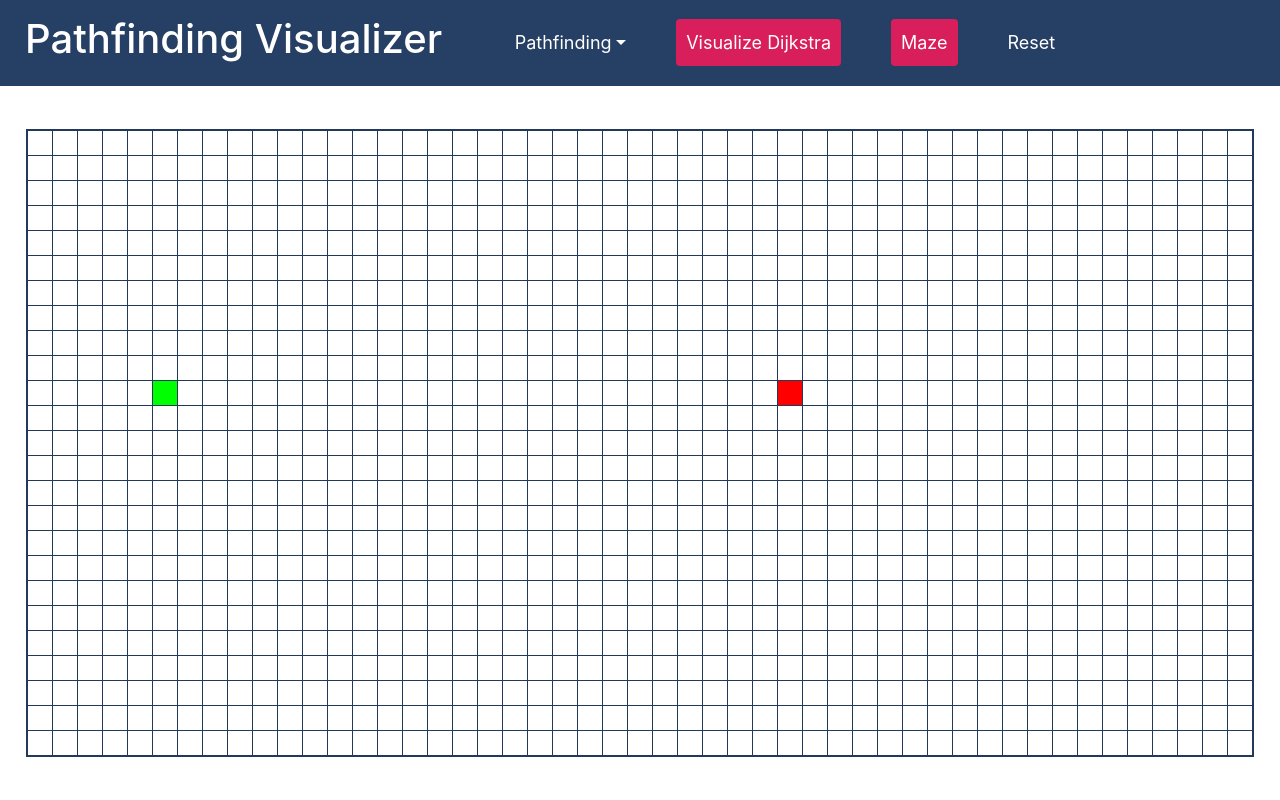
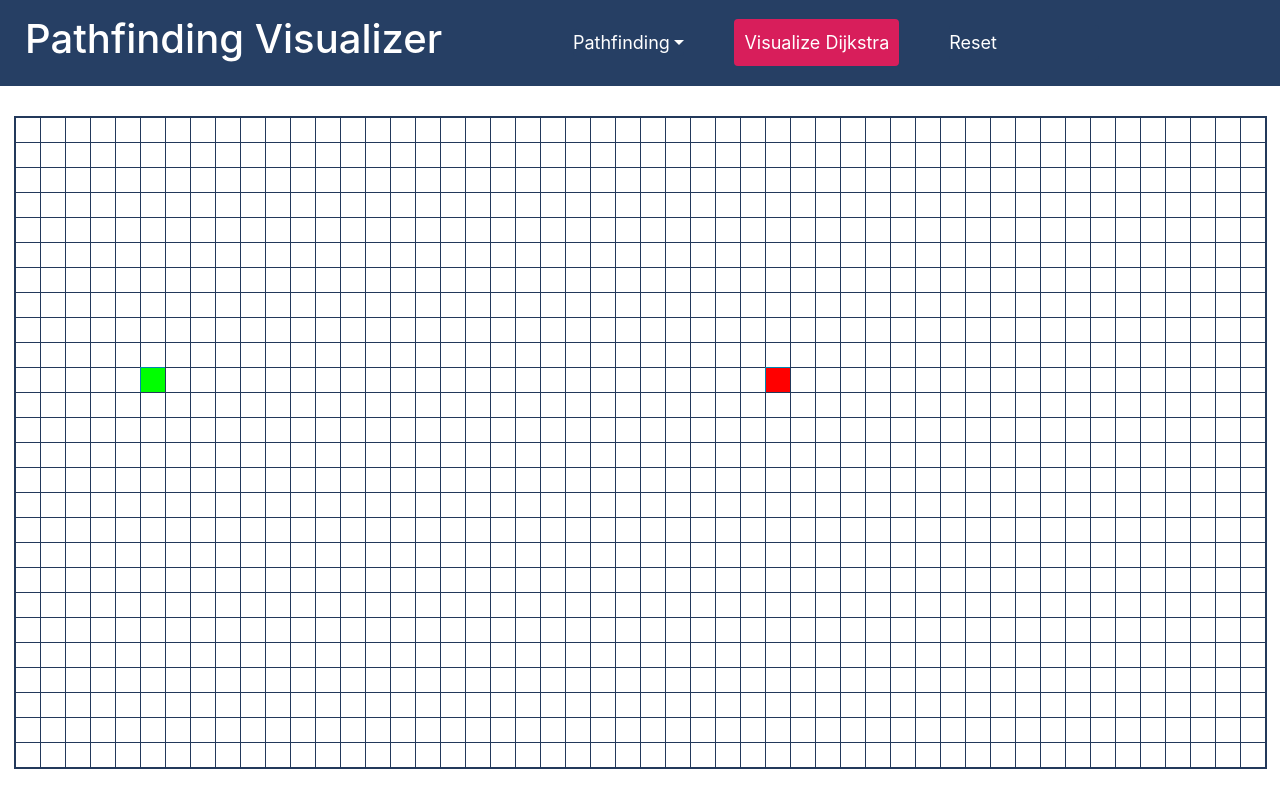
Before and after one commit to GhillyOP/PathfindingVisualizer, a React (Create React App) app: page / in a window 1280 px wide. Built offline with nearby package versions, Linux system fonts and the light colour scheme.

Commit message:
Revert "Fixed missing end/start node when resizing, Fixed isVisualizing for the maze generation"
This reverts commit 3f9425638ecf4f93b09c203c17344186b3ab9f6e.

```diff
--- a/src/algorithms/a-star.js
+++ b/src/algorithms/a-star.js
@@ -5,7 +5,6 @@ export function executeAStar(grid, startNode, endNode) {
   for (let i = 0; i < grid.length; i++) {
     for (let j = 0; j < grid[0].length; j++) {
       grid[i][j].distance = 0;
-      grid[i][j].closed = false;
     }
   }
 
@@ -56,7 +55,7 @@ export function executeAStar(grid, startNode, endNode) {
 
       if (
         open.getNodeAt(`${neighbours[i].row}:${neighbours[i].col}`) ===
-        undefined ||
+          undefined ||
         gCost < neighbours[i].gCost
       ) {
         neighbours[i].previousNode = closestNode;
--- a/src/algorithms/binary-tree.js
+++ /dev/null
@@ -1,54 +0,0 @@
-import NodeStates from "../path-finding-visualizer/node-states";
-import {
-    setStartNode,
-    setEndNode
-} from '../path-finding-visualizer/grid-utilities'
-
-
-export function executeBinaryTree(grid, startNode, endNode) {
-
-    startNode.closed = true;
-    endNode.closed = true;
-
-    for (let i = 1; i < grid.length; i += 2) {
-        for (let j = 1; j < grid[0].length; j += 2) {
-            let neighbours = [];
-
-            if (i - 1 > 0)
-                neighbours.push(grid[i - 1][j])
-            if (j - 1 > 0)
-                neighbours.push(grid[i][j - 1])
-
-            if (grid[i][j] === grid[1][1])
-                grid[i][j].closed = true;
-
-            if (neighbours.length === 0)
-                continue;
-
-            startNode.nodeState = NodeStates.UNVISITED;
-            endNode.NodeState = NodeStates.UNVISITED;
-
-            const rand = neighbours[Math.floor(Math.random() * neighbours.length)];
-
-            grid[i][j].closed = true;
-            grid[rand.row][rand.col].closed = true;
-        }
-    }
-    return getAllNodesInGrid(grid);
-}
-
-function getAllNodesInGrid(grid) {
-    let newGrid = [];
-
-    newGrid.push(grid[0][0]);
-
-    for (let i = 0; i < grid.length; i++) {
-        for (let j = 0; j < grid[0].length; j++) {
-            newGrid.push(grid[i][j]);
-        }
-    }
-
-    return newGrid.filter(
-        (neighbour) => neighbour.closed === false
-    );
-}
--- a/src/path-finding-visualizer/grid-utilities.js
+++ b/src/path-finding-visualizer/grid-utilities.js
@@ -50,16 +50,9 @@ export const setNodeInGrid = (grid, row, col, nodeState) => {
   return grid;
 };
 
-export const changeStartEnd = (grid, row, col) => {
-
-}
-
 export const setStartNode = (grid, row, col, startNodeIndex) => {
   const newGrid = grid;
   const node = newGrid[row][col];
-
-  if (grid[row][col].nodeState === NodeStates.WALL)
-    return newGrid;
 
   const newStartNode = {
     ...node,
@@ -134,25 +127,3 @@ export const clearVisitedNodes = (grid, startNodeIndex, endNodeIndex) => {
     }
   }
 };
-
-export const clearWallNodes = (grid, startNodeIndex, endNodeIndex) => {
-  for (let i = 0; i < grid.length; i++) {
-    for (let j = 0; j < grid[0].length; j++) {
-      const node = document.getElementById(`${i}:${j}`);
-
-      if (i === startNodeIndex.row && j === startNodeIndex.col) {
-        node.className = "StartNode";
-        continue;
-      }
-      if (i === endNodeIndex.row && j === endNodeIndex.col) {
-        node.className = "EndNode";
-        continue;
-      }
-      if (grid[i][j].nodeState === NodeStates.WALL) {
-        node.className = "Node";
-      } else {
-        node.className = "Node";
-      }
-    }
-  }
-}
--- a/src/path-finding-visualizer/grid.css
+++ b/src/path-finding-visualizer/grid.css
@@ -114,7 +114,7 @@
   margin-right: var(--nodeRightmargin);
   width: var(--nodeSize);
   height: var(--nodeSize);
-  box-shadow: 0px 0px 0px 1px rgb(35, 57, 91);
+  box-shadow: 0px 0px 0px 1px rgb(0, 133, 177);
   background-color: rgb(0, 255, 0);
   display: inline-block;
 }
@@ -126,7 +126,7 @@
   margin-right: var(--nodeRightmargin);
   width: var(--nodeSize);
   height: var(--nodeSize);
-  box-shadow: 0px 0px 0px 1px rgb(35, 57, 91);
+  box-shadow: 0px 0px 0px 1px rgb(0, 133, 177);
   background-color: rgb(255, 0, 0);
   display: inline-block;
 }
--- a/src/path-finding-visualizer/grid.jsx
+++ b/src/path-finding-visualizer/grid.jsx
@@ -3,9 +3,12 @@ import Node from "./node";
 import NodeStates from "./node-states";
 import "./grid.css";
 import {
+  createGrid,
+  replaceGrid,
   setNodeInGrid,
   setStartNode,
   setEndNode,
+  clearVisitedNodes,
 } from "./grid-utilities";
 
 export default class Grid extends Component {
@@ -14,9 +17,6 @@ export default class Grid extends Component {
     this.state = {
       isMouseDown: false,
     };
-
-    this.startNodeIndex = props.startNodeIndex;
-    this.endNodeIndex = props.endNodeIndex;
   }
 
   handleMouseDown = (row, col) => {
@@ -68,9 +68,9 @@ export default class Grid extends Component {
 
     this.props.updateGrid(this.tempGrid);
     this.props.updateStartEndIndex(
-      this.startNodeIndex,
-      this.endNodeIndex
-    )
+      this.props.startNodeIndex,
+      this.props.endNodeIndex
+    );
   }
 
   handleMouseEnter = (row, col) => {
@@ -86,7 +86,7 @@ export default class Grid extends Component {
         this.props.gridData,
         row,
         col,
-        this.startNodeIndex
+        this.props.startNodeIndex
       );
       return;
     } else if (this.beginDragEnd) {
@@ -109,15 +109,12 @@ export default class Grid extends Component {
   };
 
   renderGrid() {
-    this.startNodeIndex = this.props.startNodeIndex;
-    this.endNodeIndex = this.props.endNodeIndex;
-
     return (
       <div className="GridContainer">
         <div
           className="Grid"
           onDragStart={this.preventDragHandler}
-          // onMouseLeave={this.handleMouseLeave}
+          onMouseLeave={this.handleMouseLeave}
           onMouseUp={() => this.handleMouseUp()}
           onMouseDown={() => this.handleMouseDownIntersect()}
         >
--- a/src/path-finding-visualizer/path-finding-visualizer.css
+++ b/src/path-finding-visualizer/path-finding-visualizer.css
@@ -26,16 +26,6 @@
 }
 
 .VisualizeButton {
-  /* supported by Chrome and Opera */
-  -webkit-user-select: none;
-  /* Safari */
-  -khtml-user-select: none;
-  /* Konqueror HTML */
-  -moz-user-select: none;
-  /* Firefox */
-  -ms-user-select: none;
-  /* Internet Explorer/Edge */
-
   /* width: 150px;
   height: 35px; */
   margin-right: 50px;
@@ -50,16 +40,6 @@
 }
 
 .ResetButton {
-  /* supported by Chrome and Opera */
-  -webkit-user-select: none;
-  /* Safari */
-  -khtml-user-select: none;
-  /* Konqueror HTML */
-  -moz-user-select: none;
-  /* Firefox */
-  -ms-user-select: none;
-  /* Internet Explorer/Edge */
-
   width: 150px;
   height: 35px;
   text-align: left;
--- a/src/path-finding-visualizer/path-finding-visualizer.jsx
+++ b/src/path-finding-visualizer/path-finding-visualizer.jsx
@@ -6,9 +6,7 @@ import {
   createGrid,
   replaceGrid,
   clearVisitedNodes,
-  clearWallNodes,
 } from "./grid-utilities";
-import { executeBinaryTree } from '../algorithms/binary-tree'
 import { executeAStar, getShortestPath } from "../algorithms/a-star";
 import { executeDijkstra } from "../algorithms/dijkstra";
 import Dropdown from "react-bootstrap/Dropdown";
@@ -25,15 +23,19 @@ export default class PathFindindVisualizer extends Component {
       selectedAlgoName: "Dijkstra",
       width: 0,
       height: 0,
-      startNodeIndex: { row: 10, col: 5 },
-      endNodeIndex: { row: 10, col: 30 },
       grid: [],
     };
 
-    this.visitedAnimationTimeout = []
-    this.shortestPathTimeout = [];
-    this.isMaze = false;
-    this.isVisusualizing = false;
+    this.startNodeIndex = {
+      row: FIRST_START_INDEX[0],
+      col: FIRST_START_INDEX[1],
+    };
+
+    this.endNodeIndex = {
+      row: FIRST_END_INDEX[0],
+      col: FIRST_END_INDEX[1],
+    };
+
     this.updateWindowDimensions = this.updateWindowDimensions.bind(this);
   }
 
@@ -43,10 +45,10 @@ export default class PathFindindVisualizer extends Component {
     const newGrid = createGrid(
       this.rowCount,
       this.colCount,
-      this.state.startNodeIndex,
-      this.state.endNodeIndex
+      this.startNodeIndex,
+      this.endNodeIndex
     );
-    this.setState({ selectedAlgo: executeDijkstra, selectedAlgoName: "Dijkstra" });
+    this.setState({selectedAlgo: executeDijkstra, selectedAlgoName: "Dijkstra"});
     this.setState({ grid: newGrid });
   }
 
@@ -56,29 +58,11 @@ export default class PathFindindVisualizer extends Component {
 
   updateWindowDimensions() {
     this.updateArrayLength();
-    this.reset();
-
-    if (this.state.startNodeIndex.row < 0 ||
-      this.state.startNodeIndex.row > this.state.grid.length - 1 ||
-      this.state.startNodeIndex.col < 0 ||
-      this.state.startNodeIndex.col > this.state.grid[0].length - 1 ||
-      this.state.endNodeIndex.row < 0 ||
-      this.state.endNodeIndex.row > this.state.grid.length - 1 ||
-      this.state.endNodeIndex.col < 0 ||
-      this.state.endNodeIndex.col > this.state.grid[0].length - 1) {
-      this.setState({
-        startNodeIndex: { row: Math.floor(0), col: Math.floor(0) },
-        endNodeIndex: { row: Math.floor(this.rowCount - 1), col: Math.floor(this.colCount - 1) },
-      })
-      console.log("did resize")
-
-    }
-
     const newGrid = createGrid(
       this.rowCount,
       this.colCount,
-      this.state.startNodeIndex,
-      this.state.endNodeIndex
+      this.startNodeIndex,
+      this.endNodeIndex
     );
     this.setState({
       grid: newGrid,
@@ -96,12 +80,6 @@ export default class PathFindindVisualizer extends Component {
       (window.innerWidth - window.innerWidth / 18) / this.nodeSize
     );
 
-    if (this.colCount % 2 === 0)
-      this.colCount -= 1;
-
-    if (this.rowCount % 2 === 0)
-      this.rowCount -= 1;
-
     let root = document.documentElement;
     root.style.setProperty("--nodeSize", this.nodeSize + "px");
   }
@@ -110,48 +88,40 @@ export default class PathFindindVisualizer extends Component {
     const newGrid = createGrid(
       this.rowCount,
       this.colCount,
-      this.state.startNodeIndex,
-      this.state.endNodeIndex
+      this.startNodeIndex,
+      this.endNodeIndex
     );
-
-    Array.from(this.shortestPathTimeout).forEach(element => {
-      clearTimeout(element);
-    });
-    Array.from(this.visitedAnimationTimeout).forEach(element => {
-      clearTimeout(element);
-    })
-
-    this.isMaze = false;
     this.setState({ grid: newGrid });
-    clearVisitedNodes(this.state.grid, this.state.startNodeIndex, this.state.endNodeIndex);
-    clearWallNodes(this.state.grid, this.state.startNodeIndex, this.state.endNodeIndex);
+    clearVisitedNodes(this.state.grid, this.startNodeIndex, this.endNodeIndex);
     this.isVisusualizing = false;
+    clearTimeout(this.visitedAnimationTimeout);
+    clearTimeout(this.shortestPathTimeout);
   }
 
   executePathfinding() {
     if (this.isVisusualizing) return;
 
     const grid = this.state.grid;
-    const newGrid = replaceGrid(grid, this.state.startNodeIndex, this.state.endNodeIndex);
+    const newGrid = replaceGrid(grid, this.startNodeIndex, this.endNodeIndex);
 
-    clearVisitedNodes(newGrid, this.state.startNodeIndex, this.state.endNodeIndex);
+    clearVisitedNodes(newGrid, this.startNodeIndex, this.endNodeIndex);
 
     const visitedNodesInOrder = this.state.selectedAlgo(
       newGrid,
-      newGrid[this.state.startNodeIndex.row][this.state.startNodeIndex.col],
-      newGrid[this.state.endNodeIndex.row][this.state.endNodeIndex.col]
+      newGrid[this.startNodeIndex.row][this.startNodeIndex.col],
+      newGrid[this.endNodeIndex.row][this.endNodeIndex.col]
     );
 
     const shortestPathNodes = getShortestPath(
-      newGrid[this.state.startNodeIndex.row][this.state.startNodeIndex.col],
-      newGrid[this.state.endNodeIndex.row][this.state.endNodeIndex.col]
+      newGrid[this.startNodeIndex.row][this.startNodeIndex.col],
+      newGrid[this.endNodeIndex.row][this.endNodeIndex.col]
     );
 
     this.visualize(visitedNodesInOrder, shortestPathNodes);
   }
 
   // Visualize visited nodes and shortest path (by calling visualizeShortestPath) on
-  visualize = (visitedNodesInOrder, shortestPath) => {
+  visualize(visitedNodesInOrder, shortestPath) {
     this.isVisusualizing = true;
 
     if (visitedNodesInOrder.length === 1) {
@@ -161,20 +131,20 @@ export default class PathFindindVisualizer extends Component {
 
     for (let i = 1; i < visitedNodesInOrder.length; i++) {
       if (i === visitedNodesInOrder.length - 1) {
-        this.shortestPathTimeout.push(setTimeout(() => {
+        this.shortestPathTimeout = setTimeout(() => {
           if (shortestPath !== null) this.visualizeShortestPath(shortestPath);
           return;
-        }, 5 * i))
+        }, 5 * i);
       }
 
       const row = visitedNodesInOrder[i].row;
       const col = visitedNodesInOrder[i].col;
 
       const node = document.getElementById(`${row}:${col}`);
-      this.visitedAnimationTimeout.push(setTimeout(() => {
+      this.visitedAnimationTimeout = setTimeout(() => {
         visitedNodesInOrder[i].nodeState = NodeStates.VISITED;
         node.className = "VisitedNode";
-      }, 5 * i))
+      }, 5 * i);
     }
   }
 
@@ -188,72 +158,22 @@ export default class PathFindindVisualizer extends Component {
       return;
     }
 
-    let toWaitBeforeEnded = 0;
-
     for (let i = 0; i < shortestPath.length; i++) {
       const row = shortestPath[i].row;
       const col = shortestPath[i].col;
       grid[row][col] = shortestPath[i];
       const node = document.getElementById(`${row}:${col}`);
 
-      this.shortestPathTimeout.push(setTimeout(() => {
+      setTimeout(() => {
         if (node !== null) {
           shortestPath[i].nodeState = NodeStates.SHORTESTPATH;
           node.className = "ShortestPathNode";
         }
-      }, 40 * i))
-      toWaitBeforeEnded += 40;
+        if (i === shortestPath.length - 1) {
+          this.isVisusualizing = false;
+        }
+      }, 40 * i);
     }
-
-    setTimeout(() => {
-      this.isVisusualizing = false;
-    }, toWaitBeforeEnded)
-  }
-
-  visualizeMaze() {
-    if (this.isVisusualizing) return;
-
-    const newGrid = createGrid(
-      this.rowCount,
-      this.colCount,
-      this.state.startNodeIndex,
-      this.state.endNodeIndex
-    );
-
-    this.setState({ grid: newGrid });
-    clearVisitedNodes(newGrid, this.state.startNodeIndex, this.state.endNodeIndex);
-    clearWallNodes(newGrid, this.state.startNodeIndex, this.state.endNodeIndex);
-
-    const maze = executeBinaryTree(
-      newGrid,
-      newGrid[this.state.startNodeIndex.row][this.state.startNodeIndex.col],
-      newGrid[this.state.endNodeIndex.row][this.state.endNodeIndex.col]
-    );
-
-    this.isVisusualizing = true;
-    let toWaitBeforeEnded = 0;
-
-    for (let i = 1; i < maze.length; i++) {
-      const row = maze[i].row;
-      const col = maze[i].col;
-      const node = document.getElementById(`${row}:${col}`);
-      if (this.isMaze) {
-        maze[i].nodeState = NodeStates.WALL;
-        node.className = "WallNode";
-      } else {
-        this.visitedAnimationTimeout.push(setTimeout(() => {
-          maze[i].nodeState = NodeStates.WALL;
-          node.className = "WallNode";
-        }, 3 * i))
-        toWaitBeforeEnded += 3;
-      }
-    }
-
-    setTimeout(() => {
-      this.isVisusualizing = false;
-    }, toWaitBeforeEnded)
-
-    this.isMaze = true;
   }
 
   updateGrid = (newGrid) => {
@@ -261,38 +181,38 @@ export default class PathFindindVisualizer extends Component {
   };
 
   updateStartEndIndex = (startNode, endNode) => {
-    this.setState({ startNodeIndex: startNode })
-    this.setState({ endNodeIndex: endNode });
+    this.startNodeIndex = startNode;
+    this.endNodeIndex = endNode;
   };
 
   selectAlgorithm = (selectedAlgo) => {
-    if (selectedAlgo === "Dijkstra") this.setState({ selectedAlgo: executeDijkstra, selectedAlgoName: "Dijkstra" });
+    if (selectedAlgo === "Dijkstra")  this.setState({selectedAlgo: executeDijkstra, selectedAlgoName: "Dijkstra"});
 
 
-    if (selectedAlgo === "A*") this.setState({ selectedAlgo: executeAStar, selectedAlgoName: "A*" });
+    if (selectedAlgo === "A*")  this.setState({selectedAlgo: executeAStar, selectedAlgoName: "A*"});
 
   };
 
   render() {
+
     return (
-      <div style={{ height: "100vh" }} className="PathFindingVisualizer">
+      <div style = {{height:"100vh"}} className="PathFindingVisualizer">
         <div className="Header">
           <div className="TitleContainer">
             <h1 className="TitleText">Pathfinding Visualizer</h1>
           </div>
           <div className="DropDownContainer">
             <DropdownButton id="DropDown" title="Pathfinding">
-              <Dropdown.Item id="MenuItem" onClick={() => this.selectAlgorithm('Dijkstra')}>Dijkstra's Algorithm</Dropdown.Item>
-              <Dropdown.Item id="MenuItem" onClick={() => this.selectAlgorithm('A*')} as="button">A* Algorithm</Dropdown.Item>
+                <Dropdown.Item id="MenuItem" onClick={()=> this.selectAlgorithm('Dijkstra')}>Dijkstra's Algorithm</Dropdown.Item>
+                <Dropdown.Item id="MenuItem" onClick={()=> this.selectAlgorithm('A*')} as="button">A* Algorithm</Dropdown.Item>
             </DropdownButton>
 
-            {/* <DropdownButton id="DropDown" title="Select Maze  ">
+              {/* <DropdownButton id="DropDown" title="Select Maze  ">
                 <Dropdown.Item id="MenuItem" as="button">Array</Dropdown.Item>
                 <Dropdown.Item id="MenuItem" as="button">Heap</Dropdown.Item>
               </DropdownButton> */}
 
-            <button className="VisualizeButton" onClick={() => this.executePathfinding()}>Visualize {this.state.selectedAlgoName}</button>
-            <button className="VisualizeButton" onClick={() => this.visualizeMaze()}>Maze</button>
+            <button className="VisualizeButton" onClick={() => this.executePathfinding()}>Visualize { this.state.selectedAlgoName }</button>
             <button className="ResetButton" onClick={() => this.reset()}>Reset</button>
           </div>
         </div>
@@ -302,8 +222,8 @@ export default class PathFindindVisualizer extends Component {
           updateGrid={this.updateGrid}
           updateStartEndIndex={this.updateStartEndIndex}
           gridData={this.state.grid}
-          startNodeIndex={this.state.startNodeIndex}
-          endNodeIndex={this.state.endNodeIndex}
+          startNodeIndex={this.startNodeIndex}
+          endNodeIndex={this.endNodeIndex}
         />
       </div>
     );
```
Also changed, not shown: package.json (+1 -7 lines), 1 other file (tests, documents, lock files or other folders).
